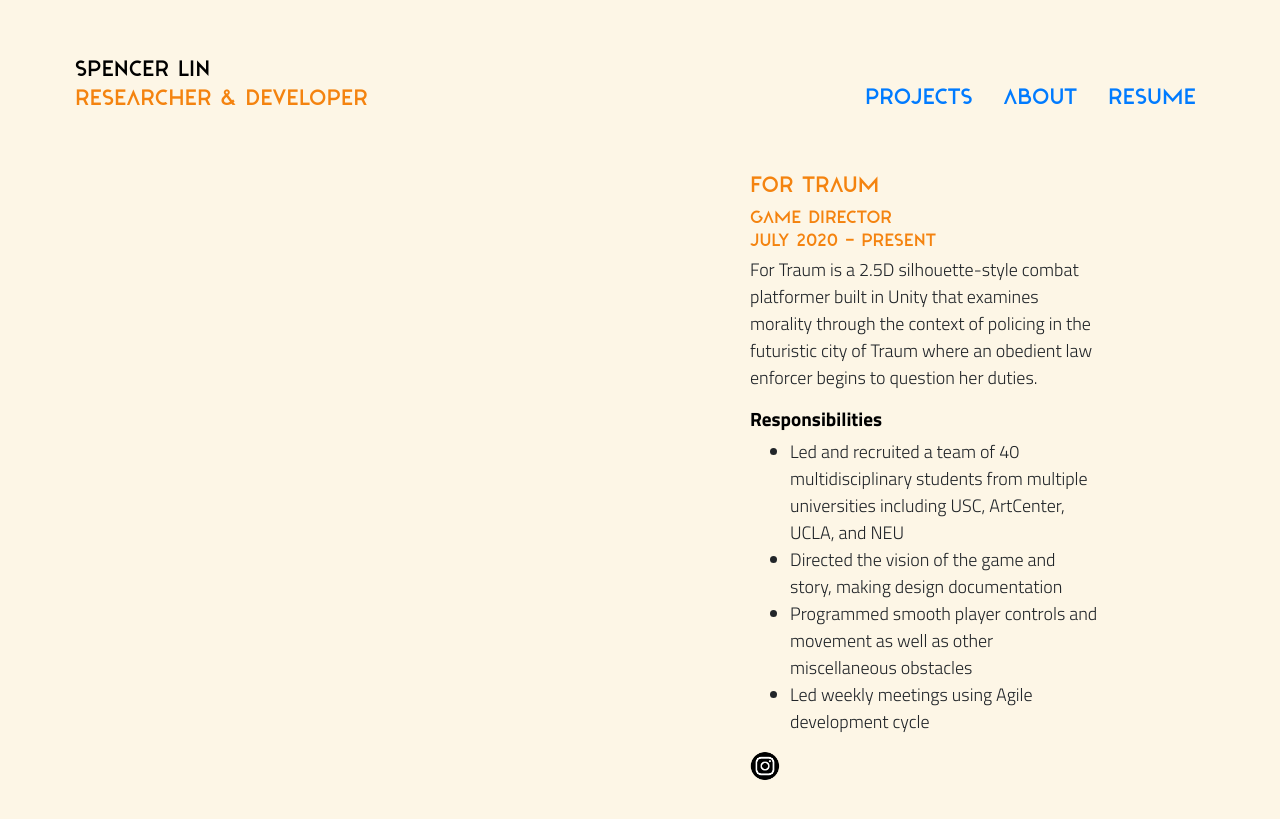
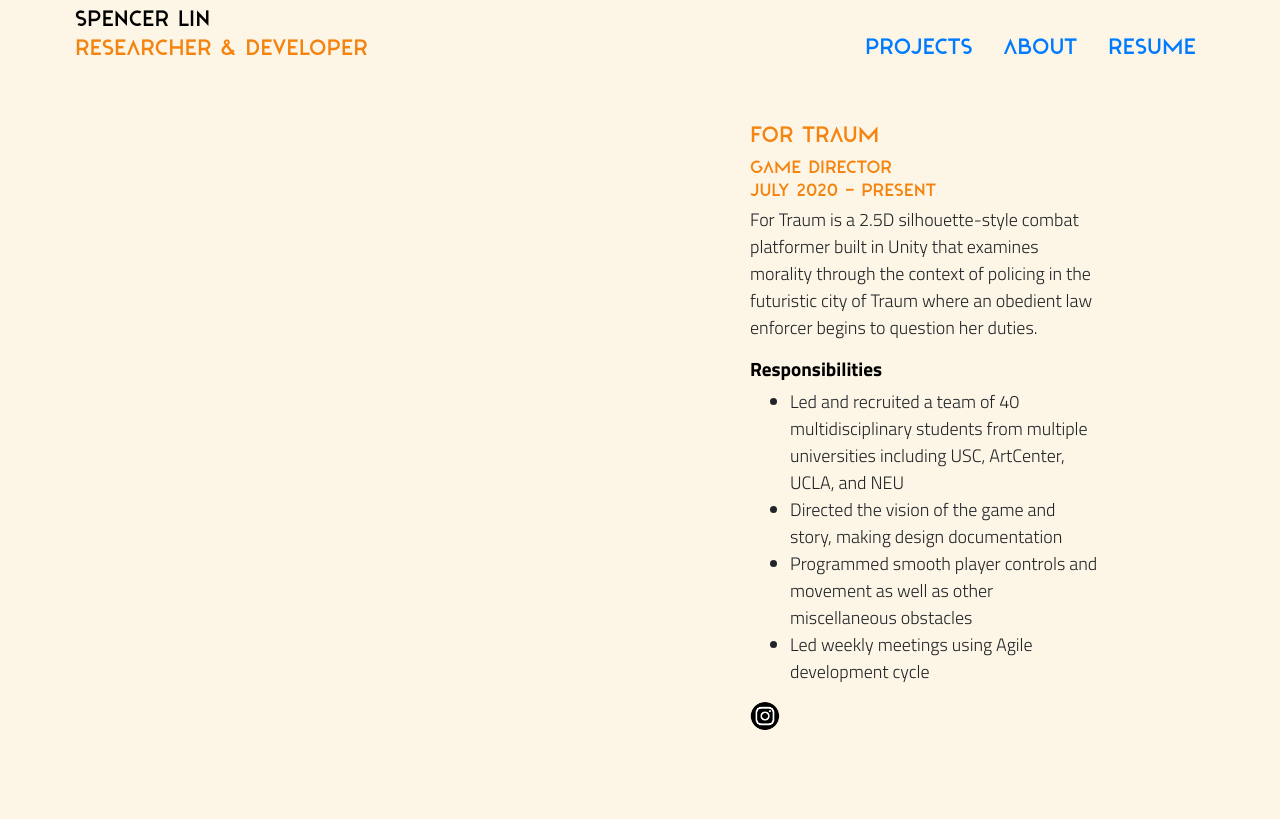
Before and after one commit to Spencer-L/Spencer-L.github.io, a Jekyll site: the page built from pages/software/traum.html, in a window 1280 px wide. Shown: the top 819 px of the page. Built offline with Jekyll 4.4.1, drawn with Linux system fonts in a browser that asks for light colours; nearby versions of some CDN libraries.

```diff
--- a/_layouts/home.html
+++ b/_layouts/home.html
@@ -9,7 +9,7 @@
 <body style="background-color:#FDF6E6;">
 
 <div class="container-fluid">
-    <div class="row" style="margin-top: 50px;">
+    <div class="row">
         <div class="col-sm">
             <div class="float-left" style="width: 400px">
                 <h1>
--- a/index.html
+++ b/index.html
@@ -2,7 +2,7 @@
 layout: home
 title: Spencer Lin - Home
 ---
-    <div class="main">
+    <div class="main" style="margin-top: 10px; padding-top: 20px;">
         <div class="d-flex justify-content-center">
             <h1 class="main__title">Featured Projects</h1>
         </div>
```
